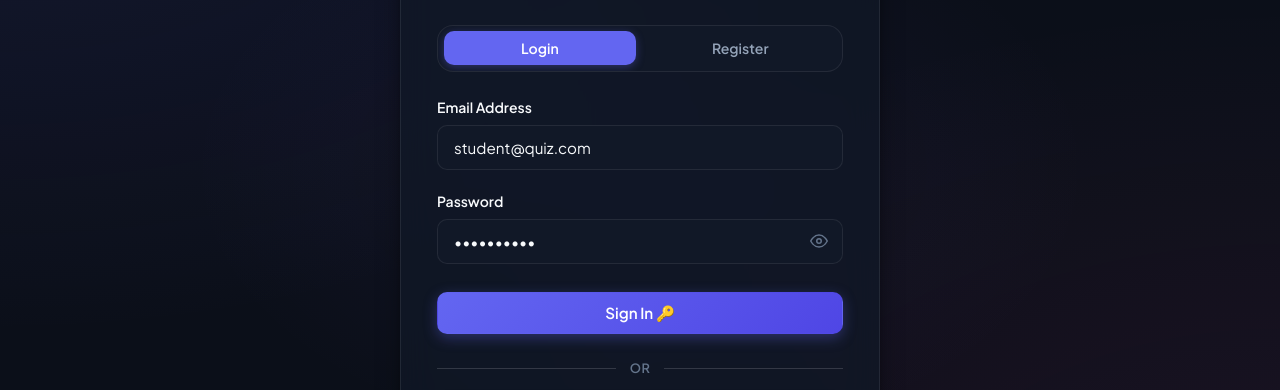
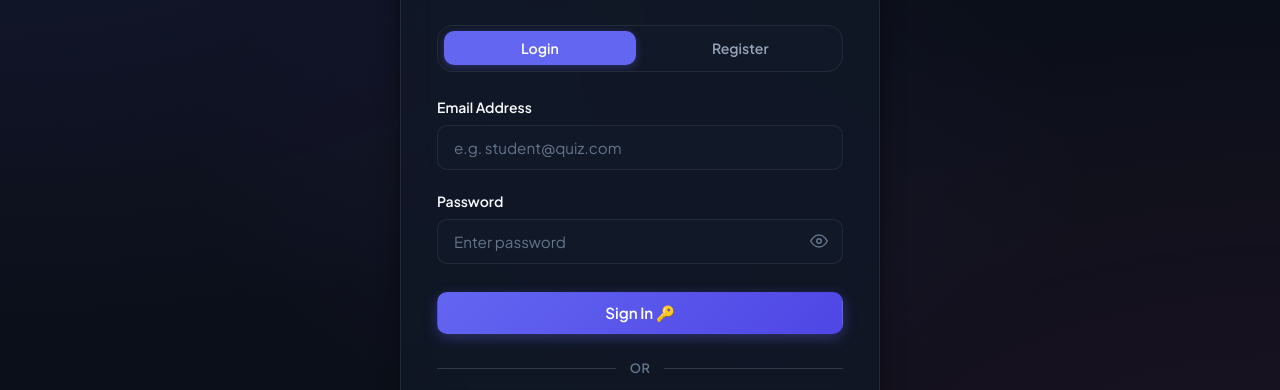
Before and after one commit to VitthalKawade/quizz-master, a website: page index.html in a window 1280 px wide. Both pictures are taken after a click on the button "Login". Shown: the part 231-621 px from the top of the page. Drawn offline with Linux system fonts and the light colour scheme; no server answers.

Commit message:
Remove default login credentials

```diff
--- a/index.html
+++ b/index.html
@@ -158,12 +158,12 @@
             <form id="form-login">
               <div class="form-group">
                 <label class="form-label" for="login-email">Email Address</label>
-                <input type="email" id="login-email" class="form-input" placeholder="e.g. student@quiz.com" required value="student@quiz.com">
+                <input type="email" id="login-email" class="form-input" placeholder="e.g. student@quiz.com" required >
               </div>
               <div class="form-group">
                 <label class="form-label" for="login-password">Password</label>
                 <div class="password-input-wrapper">
-                  <input type="password" id="login-password" class="form-input" placeholder="Enter password" required value="student123">
+                  <input type="password" id="login-password" class="form-input" placeholder="Enter password" required >
                   <button type="button" class="password-toggle-btn" data-target="login-password" title="Show password" aria-label="Show password">
                     <svg class="icon-eye-hidden" viewBox="0 0 24 24"><path d="M1 12s4-8 11-8 11 8 11 8-4 8-11 8-11-8-11-8z"></path><circle cx="12" cy="12" r="3"></circle></svg>
                     <svg class="icon-eye-visible" viewBox="0 0 24 24"><path d="M17.94 17.94A10.07 10.07 0 0 1 12 20c-7 0-11-8-11-8a18.45 18.45 0 0 1 5.06-5.94M9.9 4.24A9.12 9.12 0 0 1 12 4c7 0 11 8 11 8a18.5 18.5 0 0 1-2.16 3.19m-6.72-1.07a3 3 0 1 1-4.24-4.24"></path><line x1="1" y1="1" x2="23" y2="23"></line></svg>
```
